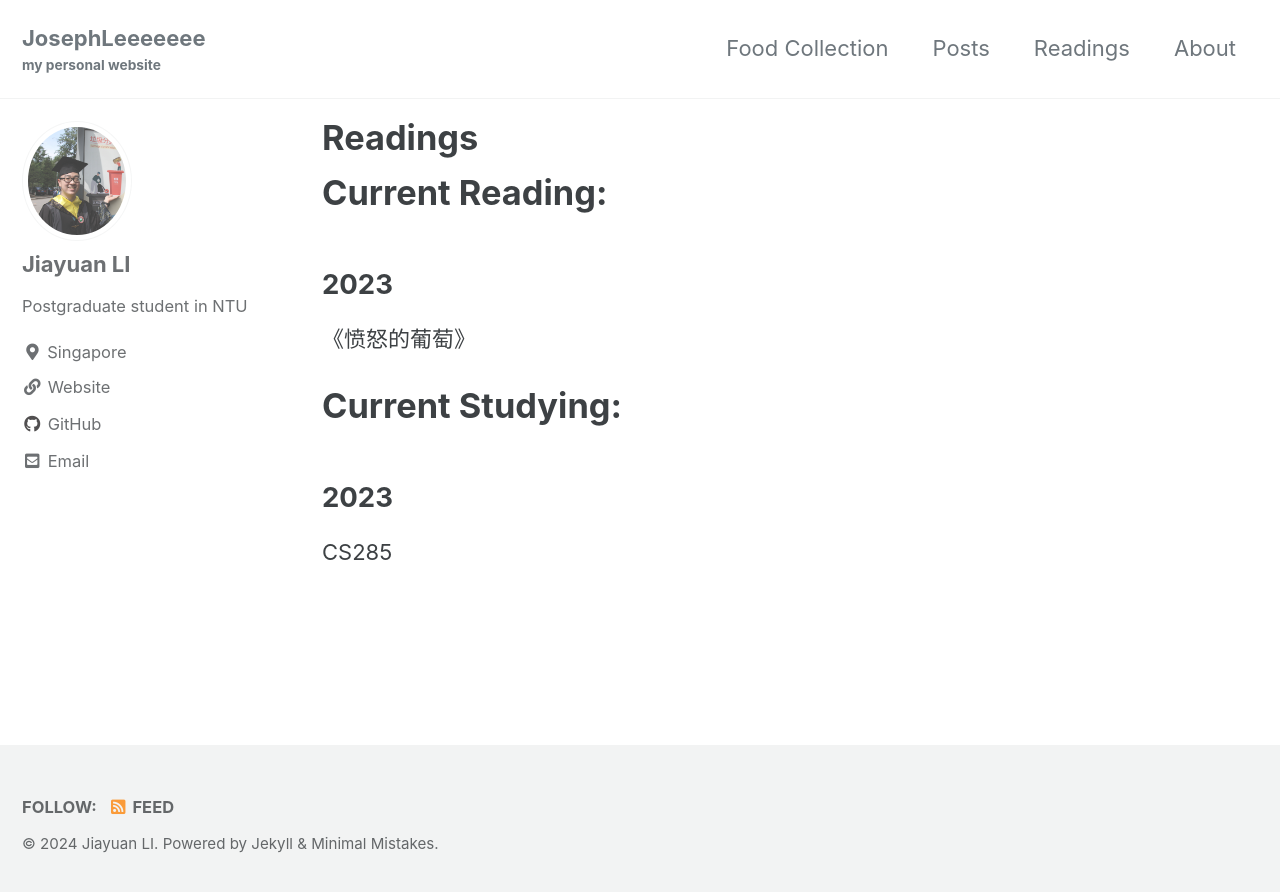
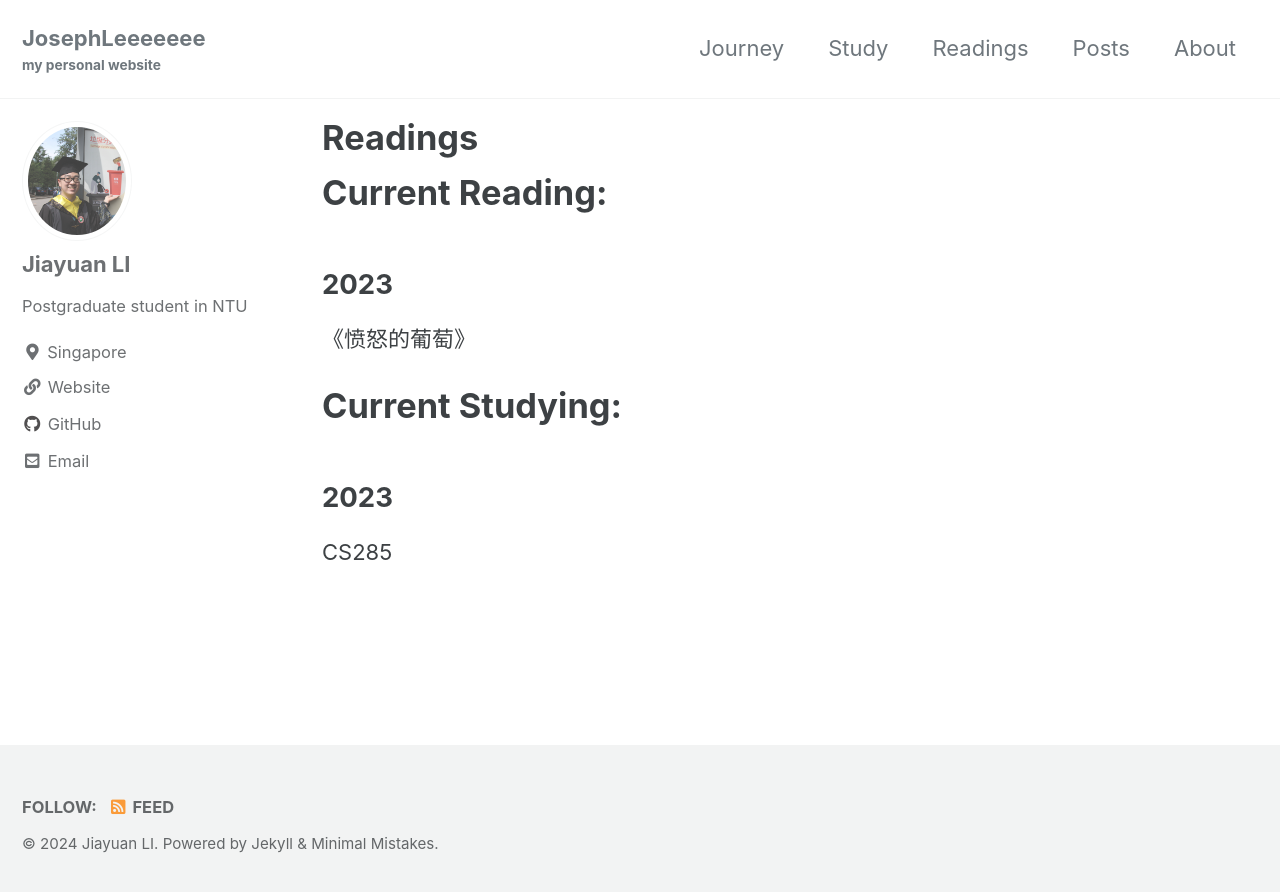
Before and after one commit to JosephLeeeeeee/Personal_Website, a Jekyll site: the page built from _pages/readings.md, in a window 1280 px wide. Shown: the top 892 px of the page. Built offline with Jekyll 4.4.1, drawn with Linux system fonts in a browser that asks for light colours; cached includes are drawn as plain includes.

Commit message:
Minor change

```diff
--- a/_data/navigation.yml
+++ b/_data/navigation.yml
@@ -1,10 +1,12 @@
 # main links
 main:
-  - title: "Food Collection"
-    url: /foods/
+  - title: "Journey"
+    url: /Journey/
+  - title: "Study"
+    url: /study/
+  - title: "Readings"
+    url: /readings/
   - title: "Posts"
     url: /posts/
-  - title: "Readings"
-    url: /readings/
   - title: "About"
     url: /about/
```
Also changed, not shown: _pages/readings.md (+1 -1 lines), _posts/1999-03-29-birth.md (+1 -0 lines).
